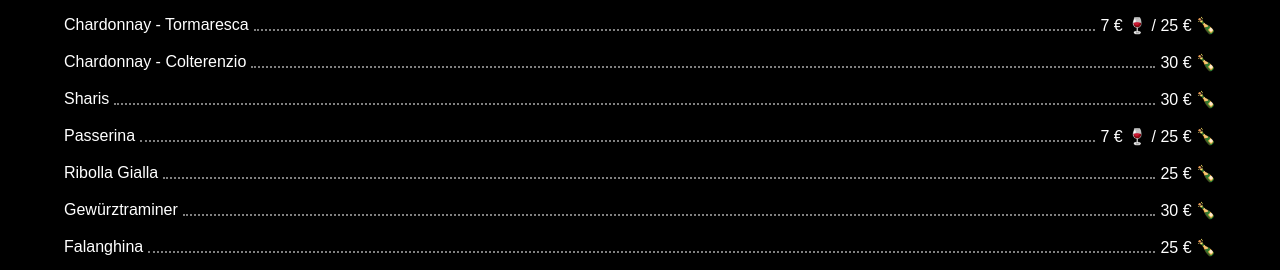
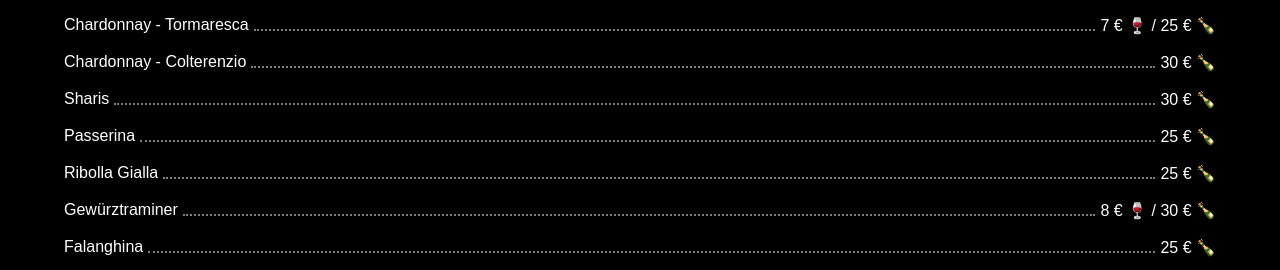
Before and after one commit to Raylegs/Garibaldino-Web-Site, a plain HTML site: page pages/Enoteca.html in a window 1280 px wide. Shown: the part 921-1191 px from the top of the page. Drawn offline with Linux system fonts and the light colour scheme.

Commit message:
Update Enoteca.html

```diff
--- a/pages/Enoteca.html
+++ b/pages/Enoteca.html
@@ -104,7 +104,7 @@
                     <div class="header-item">
                         <div class="title-item vino">Passerina</div>
                         <div class="separator"></div>
-                        <div class="specific-item vino">7 € 🍷 / 25 € 🍾</div>
+                        <div class="specific-item vino"> 25 € 🍾</div>
                     </div>
                 </div>
                 <div class="item">
@@ -118,7 +118,7 @@
                     <div class="header-item">
                         <div class="title-item vino">Gewürztraminer</div>
                         <div class="separator"></div>
-                        <div class="specific-item vino"> 30 € 🍾</div>
+                        <div class="specific-item vino">8 € 🍷 / 30 € 🍾</div>
                     </div>
                 </div>
                 <div class="item">
```
